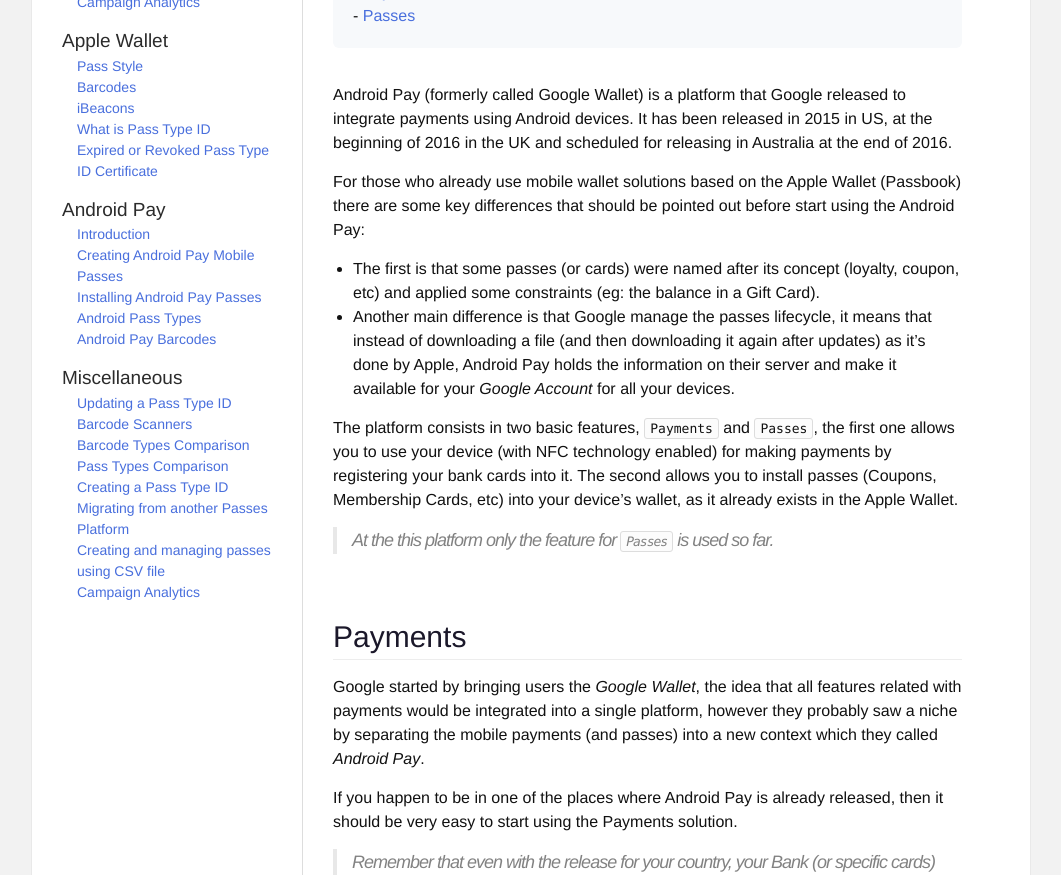
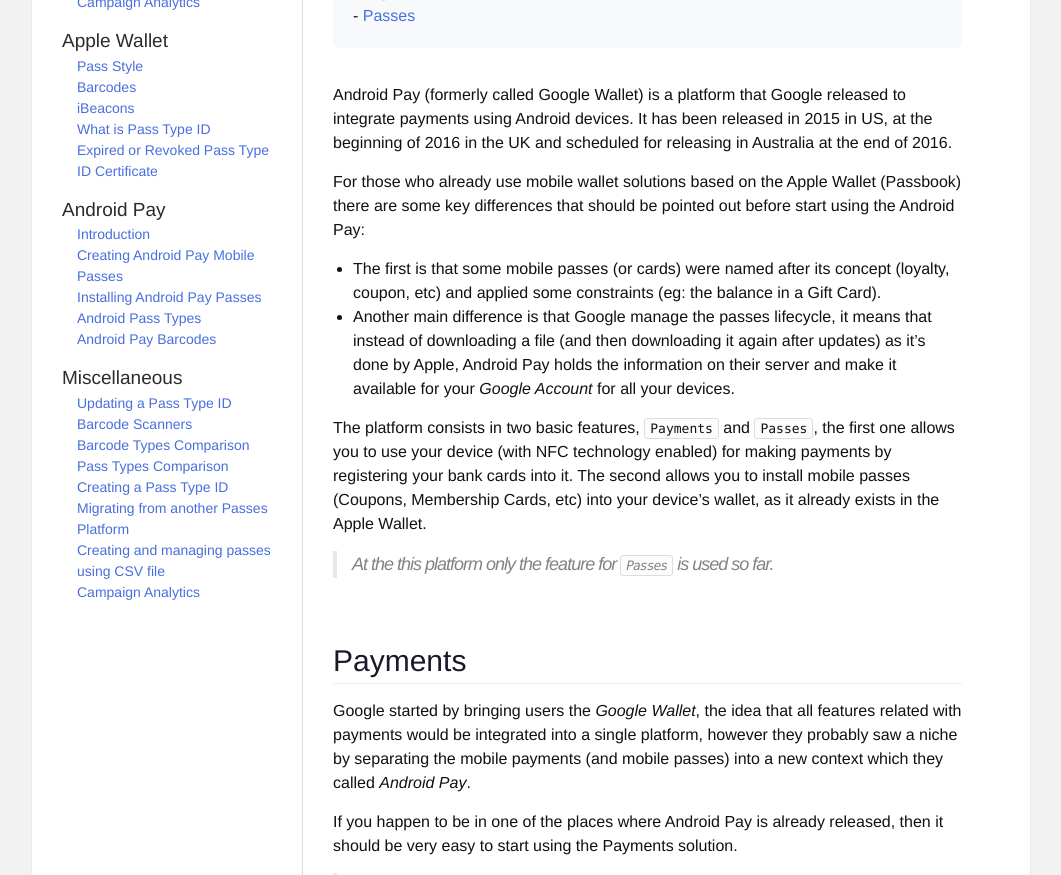
Before and after one commit to passworks/help-docs, a Jekyll site: the page built from _posts/2016-06-02-introduction-android-pay.md, in a window 1280 px wide and 900 px high, scrolled down 311 px, cut to the strip 0-875 px from the top of the window. Shown: the whole strip, without its empty margins (109-1170 px from the left). Built offline with Jekyll 4.4.1, drawn with Linux system fonts in a browser that asks for light colours; nearby versions of some CDN libraries; some of the changed text lies outside the part shown.

Commit message:
Update 2016-06-02-introduction-android-pay.md
Fixed typo and add "mobile" keyword

```diff
--- a/_posts/2016-06-02-introduction-android-pay.md
+++ b/_posts/2016-06-02-introduction-android-pay.md
@@ -16,7 +16,7 @@
 For those who already use mobile wallet solutions based on the Apple Wallet (Passbook)
 there are some key differences that should be pointed out before start using the Android Pay:
 
- * The first is that some passes (or cards) were named after its concept (loyalty, coupon, etc)
+ * The first is that some mobile passes (or cards) were named after its concept (loyalty, coupon, etc)
    and applied some constraints (eg: the balance in a Gift Card).
  * Another main difference is that Google manage the passes lifecycle, it means that
    instead of downloading a file (and then downloading it again after updates) as it's
@@ -25,7 +25,7 @@
 
 The platform consists in two basic features, `Payments` and `Passes`, the first one allows you
 to use your device (with NFC technology enabled) for making payments by registering
-your bank cards into it. The second allows you to install passes (Coupons, Membership Cards, etc)
+your bank cards into it. The second allows you to install mobile passes (Coupons, Membership Cards, etc)
 into your device's wallet, as it already exists in the Apple Wallet.
 
 > At the this platform only the feature for `Passes` is used so far.
@@ -34,7 +34,7 @@
 
 Google started by bringing users the *Google Wallet*, the idea that all features related with
 payments would be integrated into a single platform, however they probably saw a niche by
-separating the mobile payments (and passes) into a new context which they called *Android Pay*.
+separating the mobile payments (and mobile passes) into a new context which they called *Android Pay*.
 
 If you happen to be in one of the places where Android Pay is already released, then it should be
 very easy to start using the Payments solution.
@@ -84,7 +84,7 @@
 > You can read with more details about how adding passes to the wallet
 > [here]({% post_url 2016-06-04-installing-android-pay-passes %})
 
-You have two ways of adding passes to your Android Pay app: The first is to create, yourself,
+You have two ways of adding mobile coupons to your Android Pay app: The first is to create, yourself,
 a digital copy of your existent cards (coupons, loyalty, membership, etc) that holds one
 of the barcodes available.
 
@@ -117,5 +117,5 @@
 > specific information on redeeming passes
 
 In most cases, the action of redeeming or using some pass is basicaly to read the barcode using
-some reader (app or scanning device) and for the cases of passes generated by the merchant, it can
+some reader (app or scanning device) and for the cases of mobile coupons generated by the merchant, it can
 also update the pass information after redeeming it.
```
Also changed, not shown: other parts of _posts/2016-06-02-introduction-android-pay.md (+1 -1 lines).
